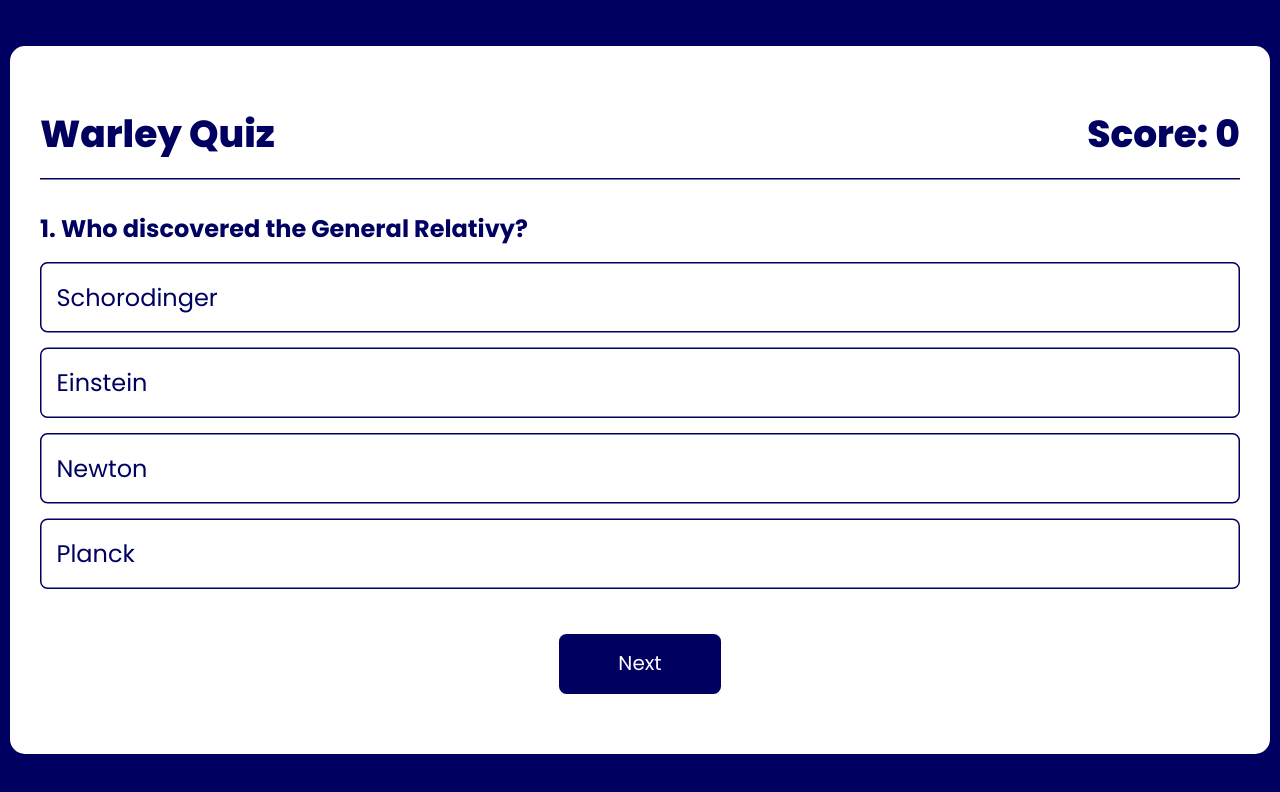
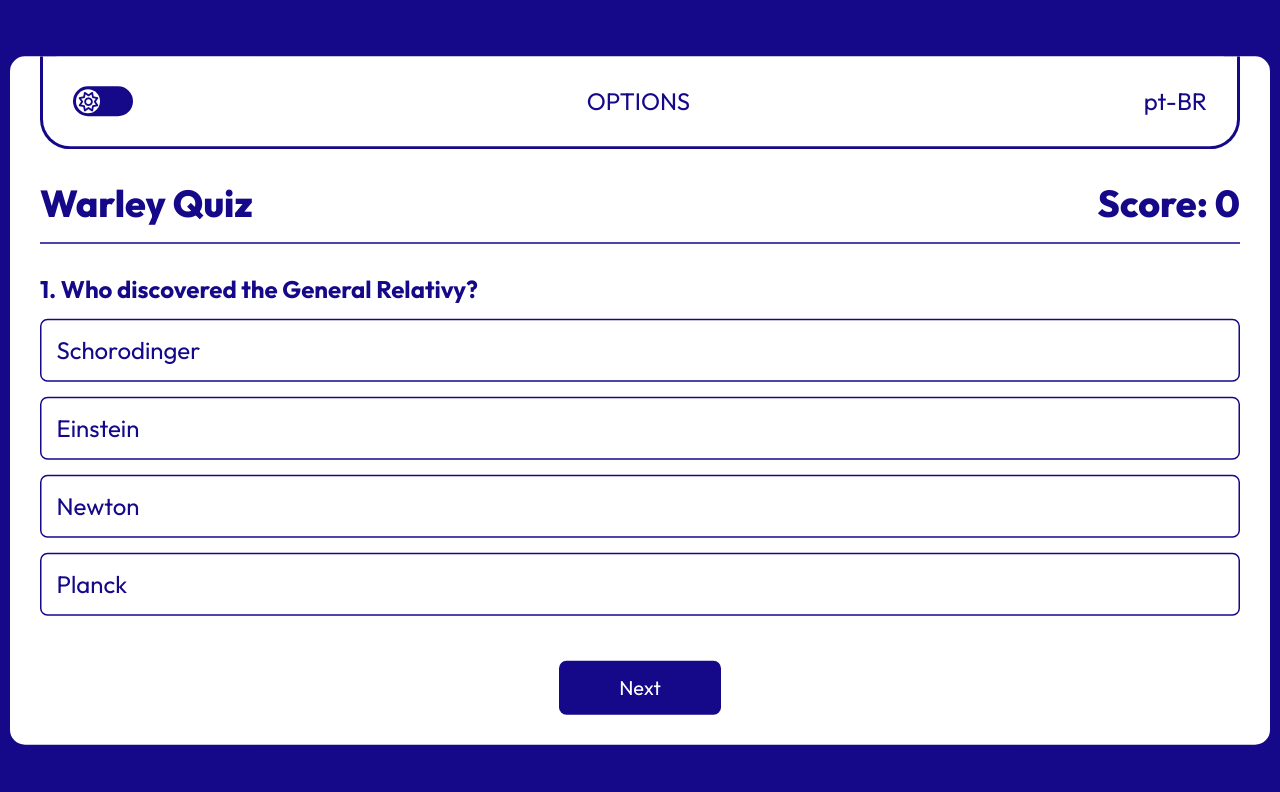
Before and after one commit to warrley/physisct-quiz, a plain HTML site: page index.html in a window 1280 px wide. Drawn offline with Linux system fonts and the light colour scheme.

Commit message:
dark-and-light

```diff
--- a/index.html
+++ b/index.html
@@ -5,9 +5,22 @@
     <meta name="viewport" content="width=device-width, initial-scale=1.0">
     <title>Quiz</title>
     <link rel="stylesheet" href="style.css">
+    <link rel="stylesheet" href="https://cdnjs.cloudflare.com/ajax/libs/font-awesome/6.5.2/css/all.min.css" integrity="sha512-SnH5WK+bZxgPHs44uWIX+LLJAJ9/2PkPKZ5QiAj6Ta86w+fsb2TkcmfRyVX3pBnMFcV7oQPJkl9QevSCWr3W6A==" crossorigin="anonymous" referrerpolicy="no-referrer" />
 </head>
 <body>
+
+
     <div class="container">
+        <div class="options">
+            <div class="toggle" onclick="brilho()">
+                <div class="circle light">
+                    <i class="fa-regular fa-sun"></i>
+                    <i class="fa-solid fa-moon" id="escuro"></i>
+                </div>
+            </div>
+            OPTIONS
+            <div class="language">pt-BR</div>
+        </div>
         <div class="header">
             <div class="title">Warley Quiz</div>
             <div class="score">Score: 0</div>
--- a/script.js
+++ b/script.js
@@ -1,8 +1,7 @@
 var score = 0;
 var nScore = document.querySelector('.score');
-var text = document.querySelectorAll(".text");
+var text = document.querySelector('.text');
 const next = document.querySelector('button');
-
 
 var q1 = document.querySelector('.q-1');
 var q2 = document.querySelector('.q-2');
@@ -18,11 +17,6 @@ var h1 = document.querySelector("h1")
 var cuida = document.querySelector('.pfinal')
 
 
-
-
-
-
-
 var questionActual = 1;
 
 
@@ -30,13 +24,12 @@ var questionActual = 1;
 function verificacao(n) {
     var select = document.getElementById(n);
     var correct = document.querySelector('.correct')
-    var item = document.querySelectorAll(".select")
-
 
     select.style.background = 'red'
     select.style.color = 'white'
     correct.style.background = 'green'
     correct.style.color = 'white'
+    correct.style.border = '1px solid green'
 
     if (select === correct) {
         score += 1
@@ -82,3 +75,34 @@ function nxt() {
         nScore.remove()
     }
 }
+
+function brilho() {
+    var circle = document.querySelector(".circle")
+    var body = document.body
+    var container = document.querySelector(".container")
+    var claro = document.querySelector(".fa-sun")
+    var escuro = document.querySelector("#escuro")
+    var back = document.querySelector(".toggle")
+
+    circle.classList.toggle('light')
+    circle.classList.toggle('dark')
+
+
+    if (circle.classList.contains('dark')) {
+        container.style.background = 'black';
+        body.style.background = '#150889';
+        container.style.color = 'white';
+        next.style.border = 'none'
+        claro.style.display = 'none'
+        escuro.style.display = 'block'
+        circle.style.left = '21px'
+    } else {
+        container.style.background = 'white';
+        body.style.background = '#150889';
+        container.style.color = '';
+        escuro.style.display = 'none'
+        claro.style.display = 'block'
+        circle.style.left = '2px'
+
+    }
+}
--- a/style.css
+++ b/style.css
@@ -1,33 +1,84 @@
-@import url('https://fonts.googleapis.com/css2?family=Poppins:ital,wght@0,100;0,200;0,300;0,400;0,500;0,600;0,700;0,800;0,900;1,100;1,200;1,300;1,400;1,500;1,600;1,700;1,800;1,900&display=swap');
-
+@import url('https://fonts.googleapis.com/css2?family=Outfit:wght@100..900&family=Poppins:ital,wght@0,100;0,200;0,300;0,400;0,500;0,600;0,700;0,800;0,900;1,100;1,200;1,300;1,400;1,500;1,600;1,700;1,800;1,900&display=swap');
 * {
     padding: 0;
-    font-family: 'Poppins', 'Arial';
+    font-family: 'Outfit';
     margin: 0;
-    color: rgb(0, 0, 97);
 }
 
 body {
-    background-color: rgb(0, 0, 97);
+    background-color: rgb(21, 8, 137);
     height: 100vh;
     display: flex;
+    flex-direction: column;
+    align-items: center;
     justify-content: center;
+}
+
+.options {
+    display: flex;
+    justify-content: space-between;
+    border: 2px solid rgb(21, 8, 137);
+    border-top: none;
+    padding: 20px;
+    border-radius: 0px 0px 20px 20px;
+    margin-bottom: 20px;
+}
+
+.toggle {
+    background-color: rgb(21, 8, 137);
+    width: 40px;
+    border-radius: 20px;
+    display: flex;
     align-items: center;
+    position: relative;
+    cursor: pointer;
 }
+
+.circle {
+    background-color: white;
+    width: 16px;
+    height: 16px;
+    border-radius: 100%;
+    position: absolute;
+    left: 2px;
+    font-size: 13px;
+    text-align: center;
+    transition: ease 0.5s;
+}
+
+#escuro {
+    display: none;
+    color: rgb(21, 8, 137);
+    position: absolute;
+    left: 3px;
+    top: 2px;
+}
+
+.fa-sun {
+    position: absolute;
+    left: 1.8px;
+    top: 2px;
+}
+
+
+
+
 
 
 .container {
     background-color: white;
-    padding: 40px 20px;
+    padding: 0px 20px 20px 20px;
     border-radius: 10px;
     width: 800px;
+    color: rgb(21, 8, 137);
+    transition: all 0.5s;
 }
 .container {
     scale: 150%;
 }
 
 .header {
-    border-bottom: 1px solid rgb(0, 0, 97);
+    border-bottom: 1px solid rgb(21, 8, 137);
     display: flex;
     justify-content: space-between;
     font-size: 25px;
@@ -44,7 +95,7 @@ body {
 }
 
 .select {
-    border: 1px solid rgb(0, 0, 97);
+    border: 1px solid rgb(21, 8, 137);
     padding: 10px;
     margin-top: 10px;
     border-radius: 5px;
@@ -53,7 +104,7 @@ body {
 }
 
 .select:hover {
-    background-color: rgb(0, 0, 97);
+    background-color: rgb(21, 8, 137);
     color: white;
 }
 
@@ -65,18 +116,21 @@ body {
 }
 
 button {
-    background-color: rgb(0, 0, 97);
+    background-color: rgb(21, 8, 137);
     border-radius: 5px;
     color: white;
     border: none;
     padding: 10px 40px;
-    margin-top: 30px;    transition: all 0.5s;
+    margin-top: 30px;
+    transition: all 0.5s;
+    cursor: pointer;
+
 }
 
 button:hover {
     background-color: white;
-    color: rgb(0, 0, 97);
-    border: 2px solid rgb(0, 0, 97);
+    color: rgb(21, 8, 137);
+    border: 2px solid rgb(21, 8, 137);
 }
 
 .finalScore {
@@ -98,6 +152,35 @@ h1 {
 .finalScore p {
     font-size: 20px;
 }
+
+
+
+.top-header {
+    background-color: white;
+    color: white;
+    width: 500px;
+}
+
+
+
+
+
+
+
+
+
+
+
+
+
+
+
+
+
+
+
+
+
 
 
 
```
